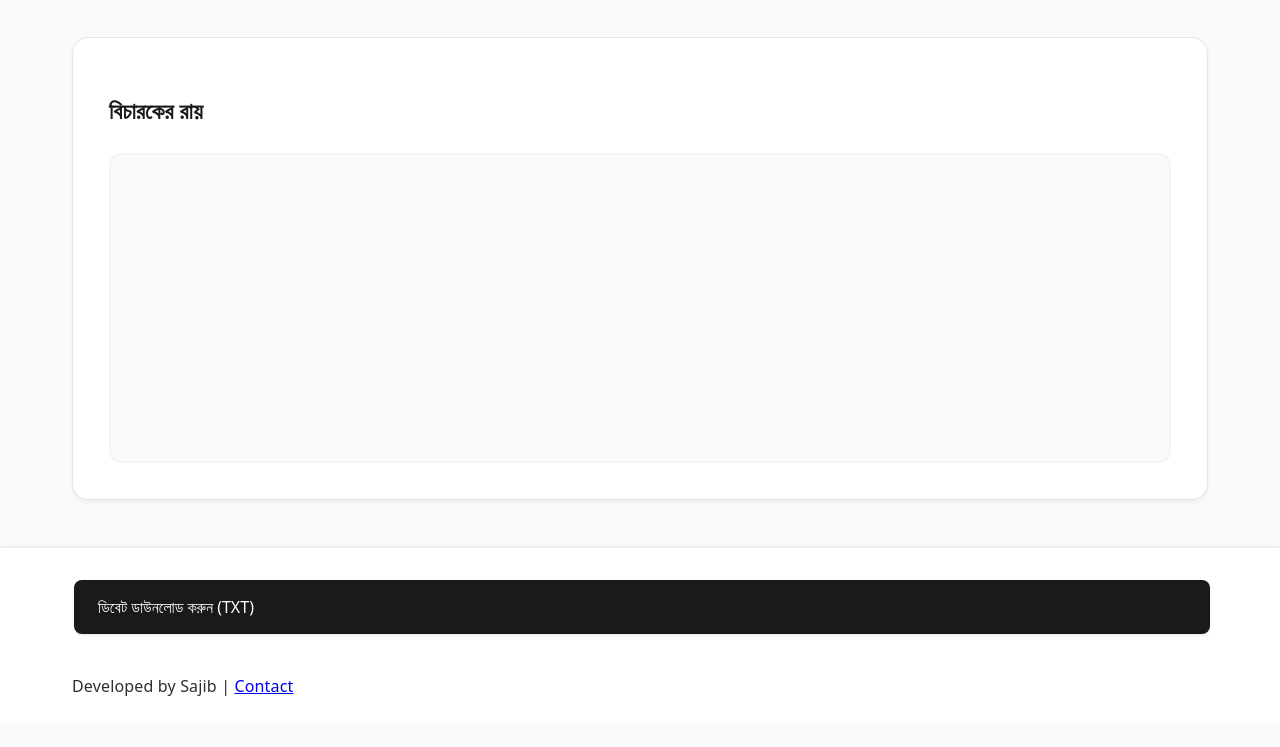
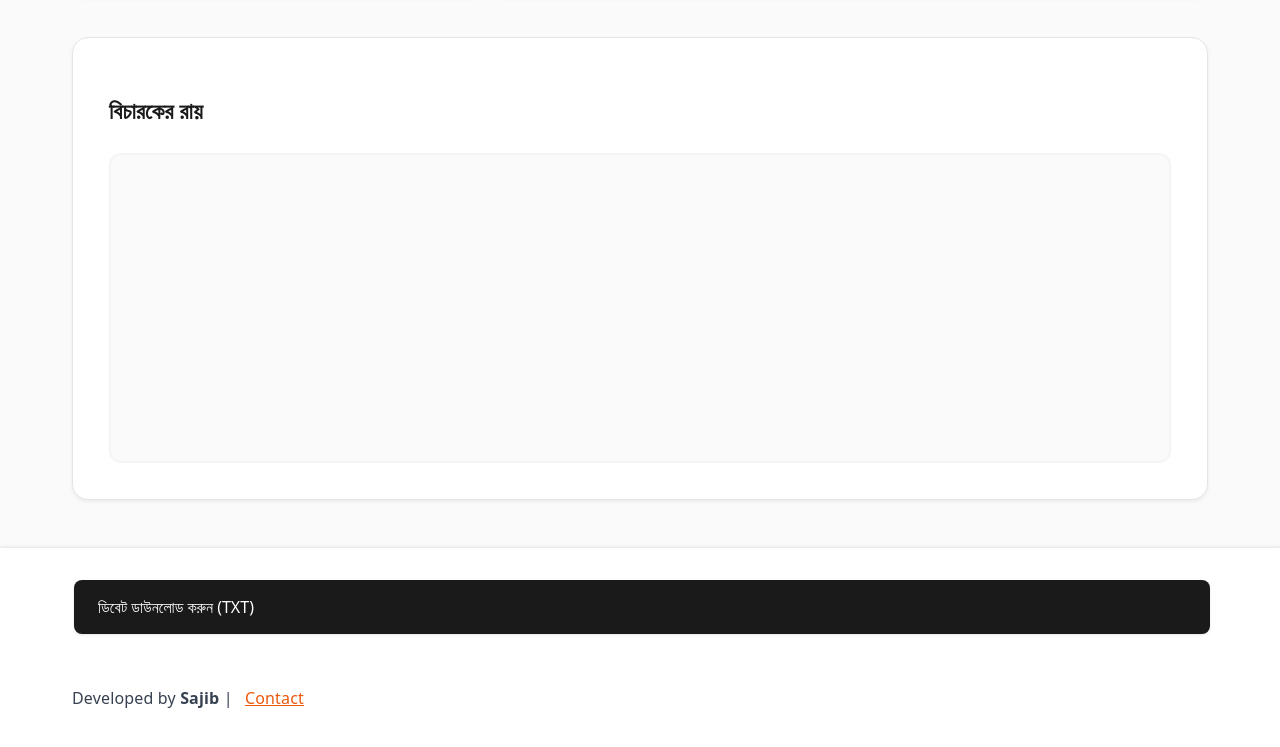
Before and after one commit to Sajib20251/debateai, a website: page index.html in a window 1280 px wide. Shown: the part 617-1364 px from the top of the page. Before the commit the page ends 1340 px from the top, so only its background shows below. Drawn offline with Linux system fonts and the light colour scheme.

Commit message:
Update style.css

```diff
--- a/style.css
+++ b/style.css
@@ -325,3 +325,27 @@ select:focus-visible {
 * {
     transition: border-color 0.2s ease, box-shadow 0.2s ease;
 }
+.footer-credits {
+    color: #374151;
+    font-size: 1rem;
+    text-align: left;
+    margin: 0 auto;
+    padding: 12px 0;
+    max-width: 1200px;
+}
+
+.footer-credits .dev-names {
+    font-weight: 600;
+}
+
+.footer-credits .contact-link {
+    color: #ea580c;
+    text-decoration: underline;
+    margin-left: 8px;
+    font-weight: 500;
+}
+
+.footer-credits .contact-link:hover {
+    color: #d97706;
+    text-decoration: none;
+}
```
